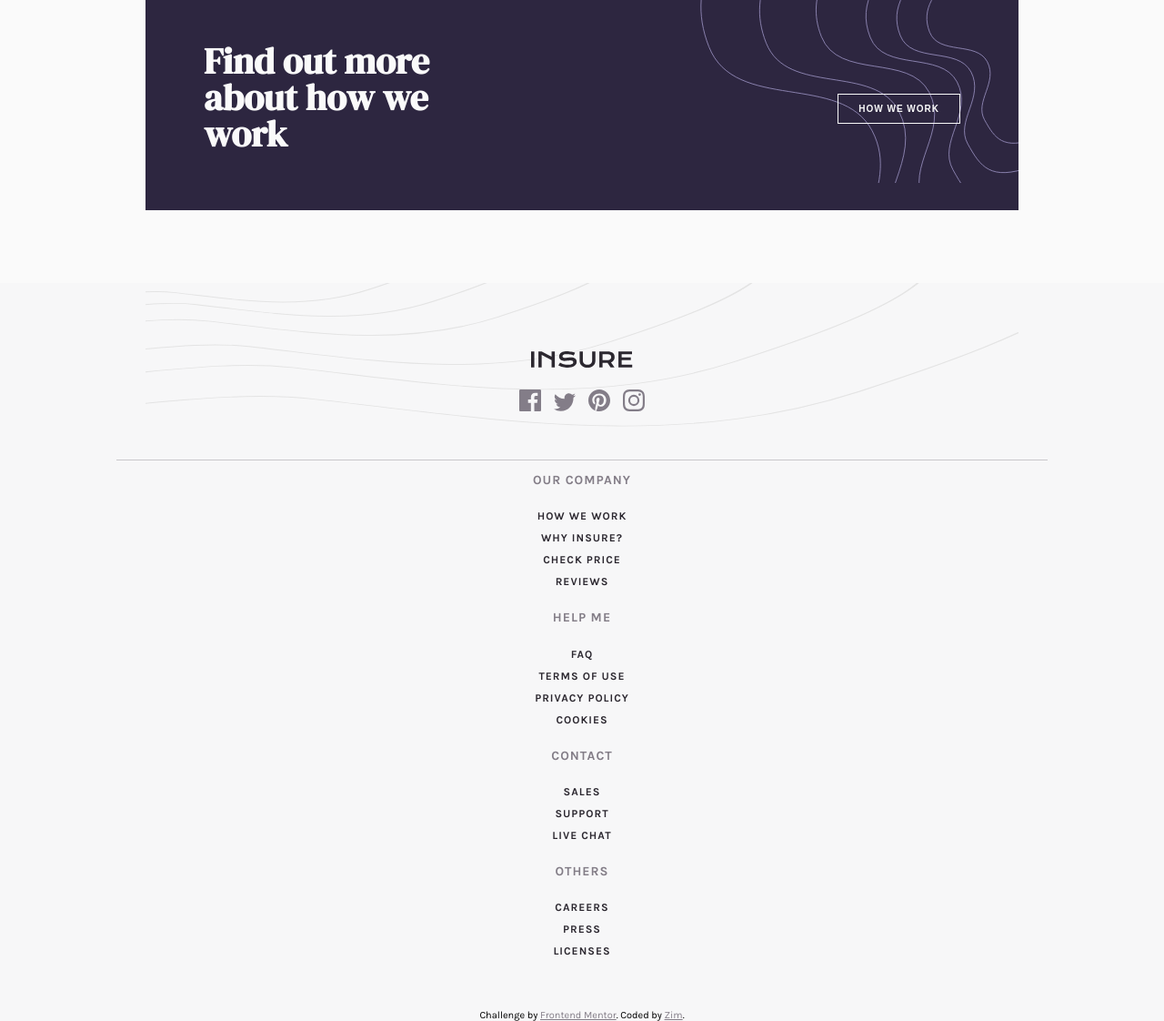
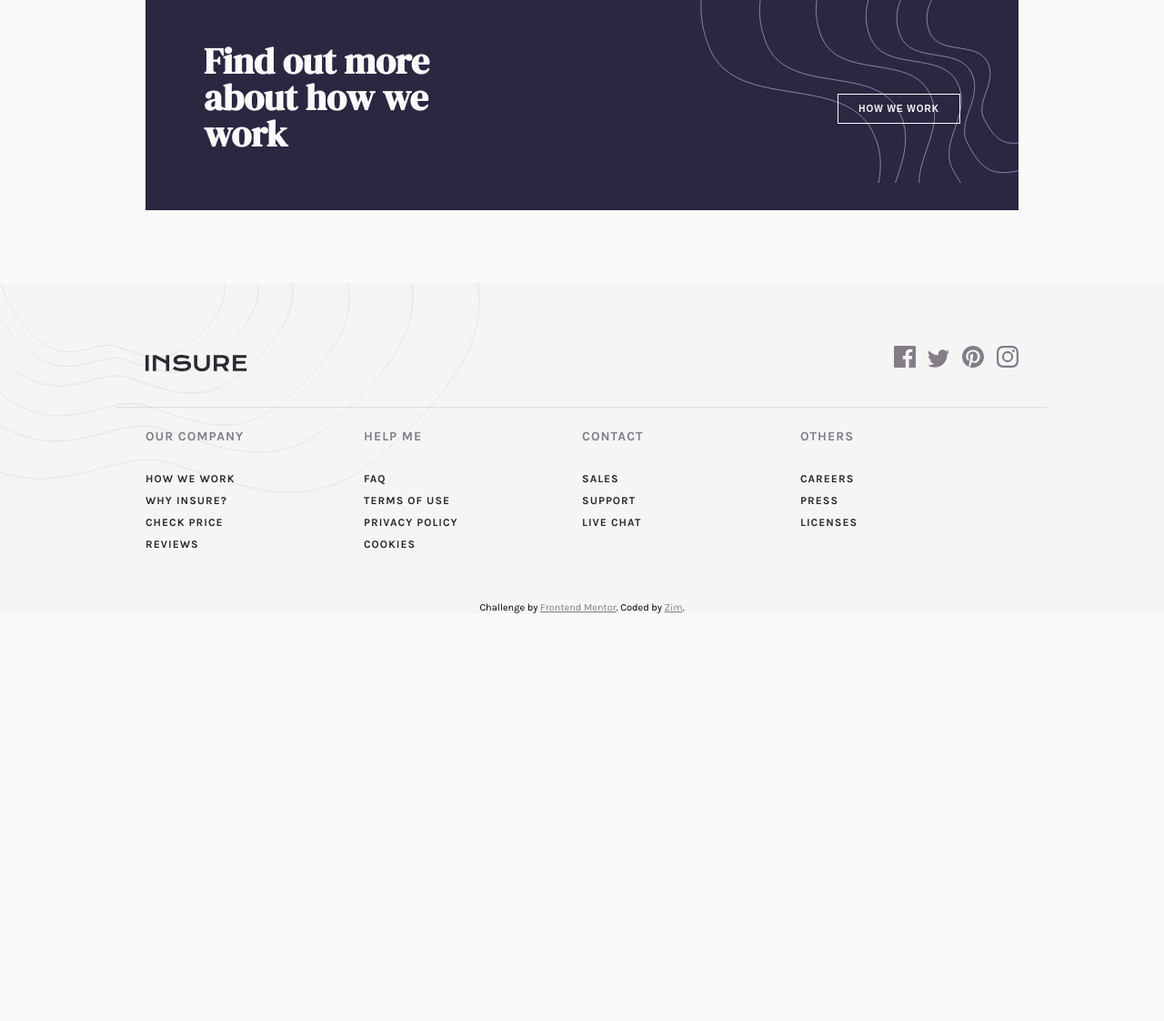
Before and after one commit to Z11mm/insure-landing-page, a PHP site: page / in a window 1280 px wide; the page is wider, and only the part inside the window is pictured. Shown: the part 1314-2436 px from the top of that part at 91% size. After the commit the page ends 1988 px from the top of that part, so only its background shows below. Run offline with PHP 8.4, Linux system fonts and the light colour scheme.

Commit message:
added desktop footer styles

```diff
--- a/index.html
+++ b/index.html
@@ -118,6 +118,7 @@
           </nav>
         </div>
 
+        <div class="footer-links-wrapper">
           <section class="footer-links">
             <h3>Our company</h3>
             <nav>
@@ -153,6 +154,7 @@
               <a href="#">Licenses</a>
             </nav>
           </section>
+        </div>
 
         <div class="attribution">
           Challenge by
--- a/scss/styles.scss
+++ b/scss/styles.scss
@@ -26,6 +26,7 @@ body {
   font-family: $font-family-body;
   max-width: 100%;
   background-color: $very-light-grey;
+  overflow-x: hidden;
 }
 
 .hero {
@@ -246,10 +247,6 @@ body {
       img {
         width: 65px;
       }
-
-      // p {
-      //   width: 70%;
-      // }
     }
 
     &::before {
@@ -280,4 +277,45 @@ body {
       margin-left: auto;
     }
   }
+
+  footer {
+    background: url('../images/bg-pattern-footer-desktop.svg') top left
+      no-repeat;
+    background-color: hsla(280, 5%, 78%, 0.1);
+
+    div:first-child {
+      display: flex;
+      align-items: center;
+      background-image: none;
+
+      &::after {
+        bottom: 210px;
+        width: 80%;
+        opacity: 0.2;
+      }
+
+      .social {
+        margin-left: auto;
+      }
+    }
+
+    .footer-links-wrapper {
+      display: grid;
+      grid-template-columns: repeat(4, 1fr);
+      justify-items: start;
+
+      .footer-links {
+        padding: 0;
+
+        h3,
+        nav {
+          text-align: left;
+        }
+
+        nav {
+          margin-top: 1.6rem;
+        }
+      }
+    }
+  }
 }
```
Also changed, not shown: css/styles.min.css, 1 other file. Lines whose indentation alone changed are shown as unchanged.
